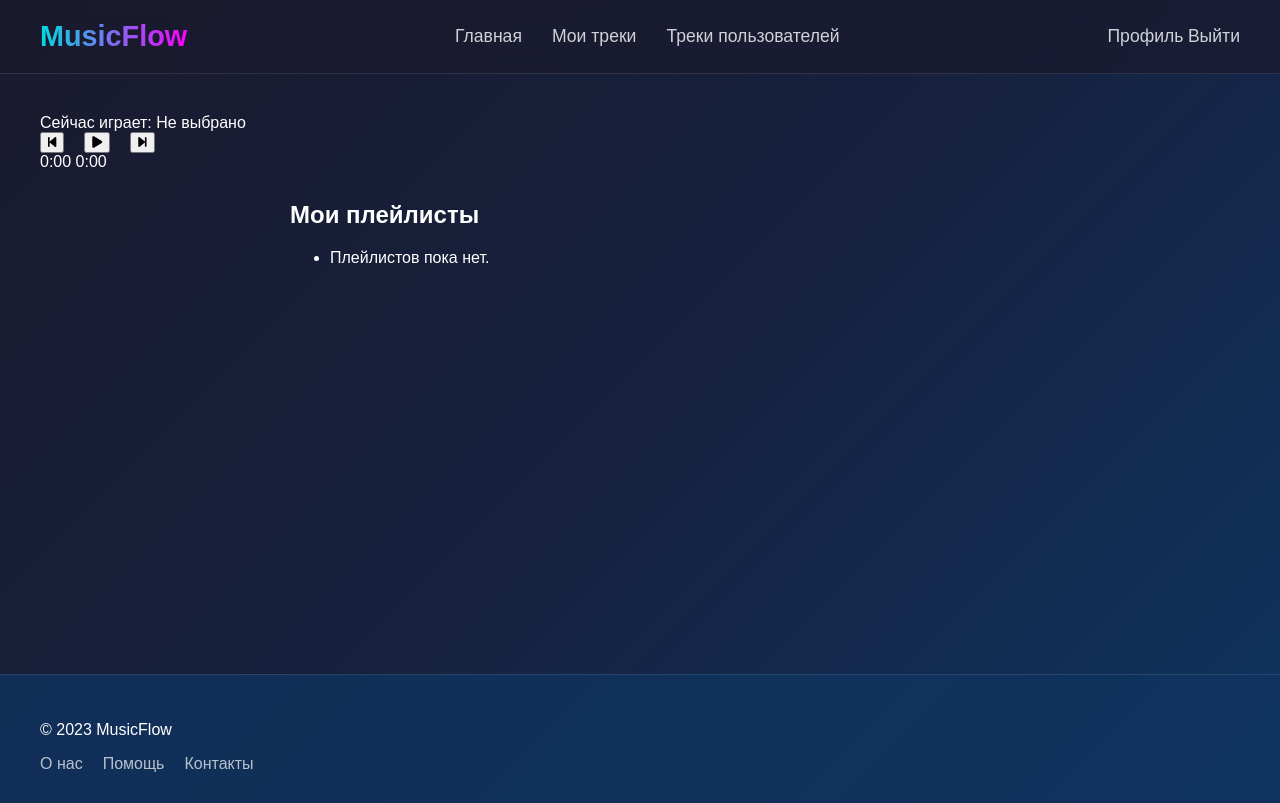
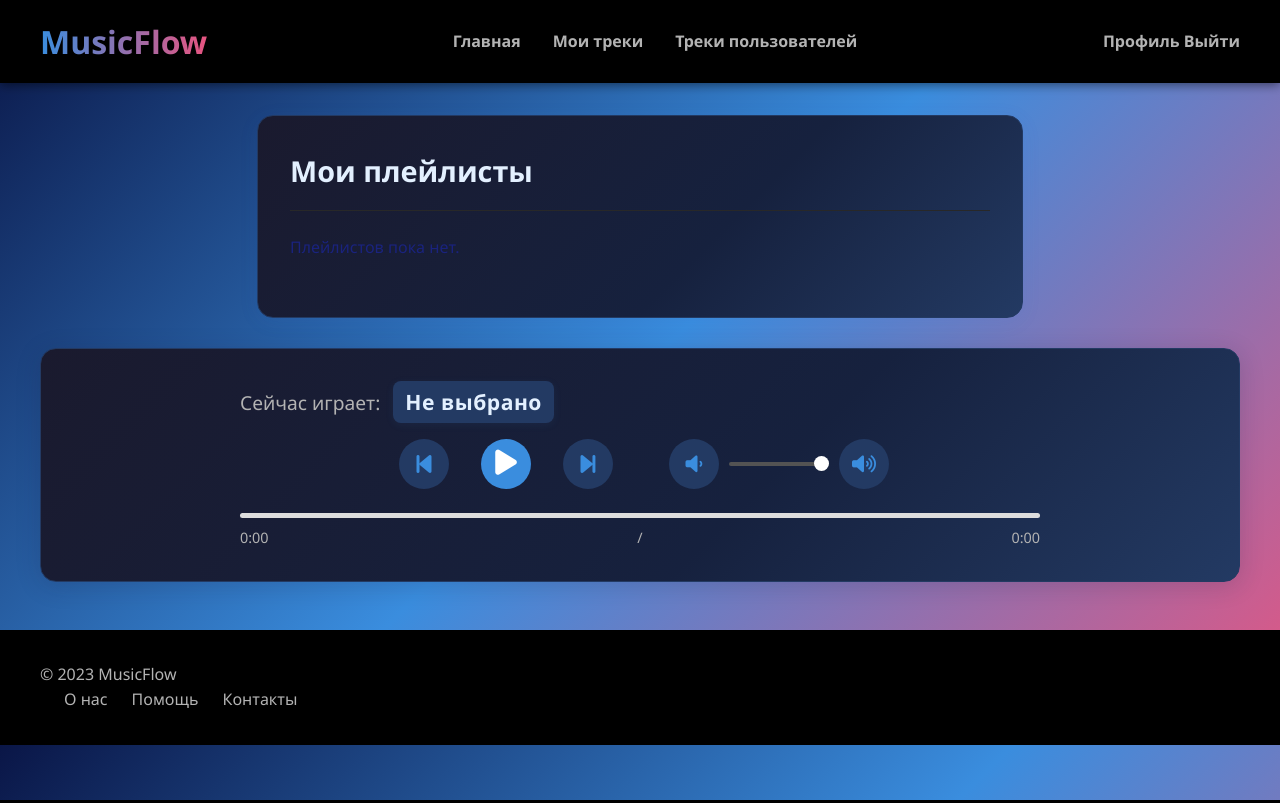
Before and after one commit to Georgy451/First-project, a Django app: page /base in a window 1280 px wide. Run offline with Django 5.2, Linux system fonts and the light colour scheme; data that the repository does not hold is empty.

Commit message:
Стили

```diff
--- a/music/song/static/song/css/styl.css
+++ b/music/song/static/song/css/styl.css
@@ -1,24 +1,22 @@
-/* static/css/base.css */
 /* Основные стили */
 body {
-    font-family: 'Arial', sans-serif;
+    font-family: 'Segoe UI', Tahoma, Geneva, Verdana, sans-serif;
     margin: 0;
     padding: 0;
-    color: #fff;
-    background: linear-gradient(135deg, #1a1a2e 0%, #16213e 50%, #0f3460 100%);
-    min-height: 100vh;
-    background-attachment: fixed;
+    /* Новый тёмно-сине-розовый градиент */
+    background: linear-gradient(135deg, #0a1647 0%, #3a8dde 50%, #e75480 100%);
+    color: #ffffff;
+    line-height: 1.6;
 }
 
 /* Шапка */
 header {
-    padding: 20px 40px;
-    backdrop-filter: blur(12px);
-    background-color: rgba(26, 26, 46, 0.7);
-    border-bottom: 1px solid rgba(255,255,255,0.1);
+    background-color: #000000;
+    padding: 1rem 2rem;
     position: sticky;
     top: 0;
     z-index: 100;
+    box-shadow: 0 2px 10px rgba(0, 0, 0, 0.5);
 }
 
 nav {
@@ -30,48 +28,354 @@
 }
 
 nav h1 {
+    font-size: 2rem;
     margin: 0;
-    font-size: 1.8rem;
-    background: linear-gradient(to right, #00dbde, #fc00ff);
+    background: linear-gradient(90deg, #3a8dde, #e75480);
     -webkit-background-clip: text;
     background-clip: text;
-    -webkit-text-fill-color: transparent;
+    color: transparent;
+    font-weight: 700;
 }
 
 nav ul {
     display: flex;
     list-style: none;
-    gap: 30px;
     margin: 0;
     padding: 0;
 }
 
+nav ul li {
+    margin: 0 1rem;
+}
+
 nav a {
-    color: rgba(255,255,255,0.8);
+    color: #b3b3b3;
     text-decoration: none;
-    font-weight: 500;
+    font-weight: 600;
     transition: color 0.3s;
-    font-size: 1.1rem;
+    font-size: 1rem;
 }
 
 nav a:hover {
-    color: #fff;
+    color: #ffffff;
 }
 
 /* Основное содержимое */
 main {
     max-width: 1200px;
-    margin: 40px auto;
-    padding: 0 20px;
-    min-height: calc(100vh - 300px);
+    margin: 2rem auto;
+    padding: 0 2rem;
+}
+
+/* Плеер */
+.player-section {
+    background: linear-gradient(135deg, #1a1a2e 0%, #16213e 60%, #233a63 100%);
+    color: #e3f0ff;
+    border-radius: 16px;
+    box-shadow: 0 4px 24px 0 rgba(20, 30, 60, 0.18);
+    backdrop-filter: blur(4px);
+    -webkit-backdrop-filter: blur(4px);
+    border: 1px solid #233a63;
+    padding: 2rem;
+    margin-bottom: 2rem;
+    color: #1a237e;
+}
+
+.audio-player {
+    max-width: 800px;
+    margin: 0 auto;
+}
+
+/* Стиль для поля "Сейчас играет:" и трека */
+.player-info {
+    font-size: 1.2rem;
+    color: #16213e;
+    margin-bottom: 1rem;
+}
+
+.player-info div {
+    font-size: 1.2rem;
+    color: #b3b3b3;
+}
+
+#current-track {
+    font-weight: bold;
+    color: #e3f0ff;              /* светлый текст */
+    background: #233a63;         /* тёмно-синий фон */
+    padding: 4px 12px;
+    border-radius: 8px;
+    margin-left: 8px;
+    box-shadow: 0 2px 8px 0 rgba(58, 141, 222, 0.08);
+    display: inline-block;
+    font-size: 1.1em;
+    letter-spacing: 0.5px;
+}
+
+.player-controls {
+    display: flex;
+    justify-content: center;
+    align-items: center;
+    margin-bottom: 1.5rem;
+}
+
+/* Кнопки управления плеером */
+.player-controls button {
+    color: #3a8dde;
+    background: #233a63;
+    border-radius: 50%;
+    border: none;
+    transition: background 0.2s, color 0.2s;
+    font-size: 1.5rem;
+    margin: 0 1rem;
+    cursor: pointer;
+    transition: transform 0.2s, color 0.2s;
+    width: 50px;
+    height: 50px;
+    display: flex;
+    align-items: center;
+    justify-content: center;
+}
+
+.player-controls button:hover {
+    background: #3a8dde;
+    color: #fff;
+    transform: scale(1.1);
+}
+
+#play-btn {
+    background-color: #3a8dde;
+    color: #fff !important;
+    font-size: 1.8rem;
+}
+
+#play-btn:hover {
+    background-color: #16213e;
+    color: #fff !important;
+    transform: scale(1.1);
+}
+
+.volume-control {
+    display: flex;
+    align-items: center;
+    margin-left: 2rem;
+}
+
+.volume-control button {
+    font-size: 1.2rem;
+    margin: 0 0.5rem;
+    color: #3a8dde;
+    background: #233a63;
+    border-radius: 50%;
+    border: none;
+    transition: background 0.2s, color 0.2s;
+}
+
+.volume-control button:hover {
+    background: #3a8dde;
+    color: #fff;
+}
+
+.volume-control input[type="range"] {
+    width: 100px;
+    height: 4px;
+    -webkit-appearance: none;
+    background: #535353;
+    border-radius: 2px;
+    outline: none;
+}
+
+.volume-control input[type="range"]::-webkit-slider-thumb {
+    -webkit-appearance: none;
+    width: 15px;
+    height: 15px;
+    background: #ffffff;
+    border-radius: 50%;
+    cursor: pointer;
+}
+
+.progress-container {
+    margin-top: 1.5rem;
+}
+
+#progress-bar-container {
+    width: 100%;
+    height: 6px;
+    background-color: #535353;
+    border-radius: 3px;
+    margin-bottom: 0.5rem;
+    cursor: pointer;
+    transition: height 0.2s;
+}
+
+#progress-bar-container:hover {
+    height: 8px;
+}
+
+#progress-bar {
+    height: 100%;
+    background: linear-gradient(90deg, #1976d2, #3a8dde);
+    border-radius: 3px;
+    width: 0%;
+    transition: width 0.1s linear;
+}
+
+.time-info {
+    display: flex;
+    justify-content: space-between;
+    color: #b3b3b3;
+    font-size: 0.9rem;
+}
+
+/* Секция плейлистов */
+.all-playlists-section {
+    background: linear-gradient(135deg, #1a1a2e 0%, #16213e 60%, #233a63 100%);
+    color: #e3f0ff;
+    border-radius: 16px;
+    box-shadow: 0 4px 24px 0 rgba(20, 30, 60, 0.18);
+    backdrop-filter: blur(4px);
+    -webkit-backdrop-filter: blur(4px);
+    border: 1px solid #233a63;
+    padding: 2rem;
+    box-shadow: 0 4px 20px rgba(50, 100, 200, 0.08);
+    color: #1a237e;
+}
+
+.all-playlists-section h2 {
+    margin-top: 0;
+    color: #e3f0ff;
+    font-size: 1.8rem;
+    padding-bottom: 1rem;
+    border-bottom: 1px solid #282828;
+}
+
+.all-playlists-section ul {
+    list-style: none;
+    padding: 0;
+    margin: 0;
+}
+
+.all-playlists-section li {
+    margin-bottom: 1.5rem;
+}
+
+.all-playlists-section strong {
+    color: #e3f0ff;
+    font-size: 1.2rem;
+    display: block;
+    margin-bottom: 0.5rem;
+}
+
+.all-playlists-section .track-item {
+    padding: 0.8rem 1rem;
+    border-radius: 5px;
+    margin-bottom: 0.5rem;
+    transition: background-color 0.2s;
+    display: flex;
+    align-items: center;
+    justify-content: space-between;
+}
+
+.all-playlists-section .track-item:hover {
+    background-color: #282828;
+}
+
+.all-playlists-section .track-item.active {
+    background-color: #2a2a2a;
+}
+
+.track-title {
+    flex-grow: 1;
+    color: #e3f0ff;
+}
+
+/* Убрать встроенный плеер напротив трека */
+.track-item audio {
+    display: none !important;
+}
+
+audio {
+    max-width: 250px;
+    height: 40px;
+}
+
+audio::-webkit-media-controls-panel {
+    background-color: #233a63;
+}
+
+audio::-webkit-media-controls-play-button,
+audio::-webkit-media-controls-mute-button {
+    filter: invert(1);
+}
+
+/* Стилизация структуры плейлиста */
+.playlist-block {
+    background: linear-gradient(135deg, #e3f0ff 0%, #b3d8ff 60%, #3a8dde 100%);
+    border-radius: 14px;
+    box-shadow: 0 2px 12px 0 rgba(58, 141, 222, 0.08);
+    padding: 24px 32px;
+    margin: 24px 0;
+    color: #16213e;
+    font-family: 'Segoe UI', Tahoma, Geneva, Verdana, sans-serif;
+}
+
+.playlist-block .playlist-title {
+    font-size: 1.3rem;
+    font-weight: bold;
+    color: #1976d2;
+    margin-bottom: 10px;
+    letter-spacing: 1px;
+}
+
+.playlist-block .playlist-user {
+    font-size: 1rem;
+    color: #3a8dde;
+    margin-bottom: 8px;
+    font-style: italic;
+    margin-left: 10px;
+}
+
+.playlist-block .playlist-track {
+    font-size: 1.1rem;
+    color: #16213e;
+    margin-left: 28px;
+    margin-bottom: 8px;
+    padding: 2px 14px;
+    border-left: 3px solid #1976d2;
+    background: #f5faff;
+    border-radius: 6px;
+    display: inline-block;
+}
+
+.playlist-block .playlist-empty {
+    color: #888;
+    font-size: 1rem;
+    margin-left: 28px;
+    font-style: italic;
+    background: #f0f4fa;
+    border-radius: 6px;
+    padding: 2px 14px;
+    display: inline-block;
+}
+
+.playlist-title,
+.all-playlists-section strong,
+.track-title {
+    font-weight: bold;
+    color: #e3f0ff;              /* светлый текст */
+    background: #233a63;         /* тёмно-синий фон */
+    padding: 4px 12px;
+    border-radius: 8px;
+    margin-bottom: 8px;
+    display: inline-block;
+    font-size: 1.1em;
+    letter-spacing: 0.5px;
 }
 
 /* Подвал */
 footer {
-    background-color: rgba(15, 52, 96, 0.8);
-    padding: 30px 0;
-    margin-top: 60px;
-    border-top: 1px solid rgba(255,255,255,0.1);
+    background-color: #000000;
+    padding: 2rem;
+    margin-top: 3rem;
 }
 
 footer div {
@@ -80,109 +384,52 @@
     display: flex;
     justify-content: space-between;
     align-items: center;
-    padding: 0 20px;
+}
+
+footer p {
+    margin: 0;
+    color: #b3b3b3;
 }
 
 footer ul {
     display: flex;
     list-style: none;
-    gap: 20px;
     margin: 0;
     padding: 0;
 }
 
+footer ul li {
+    margin-left: 1.5rem;
+}
+
 footer a {
-    color: rgba(255,255,255,0.7);
+    color: #b3b3b3;
     text-decoration: none;
     transition: color 0.3s;
 }
 
 footer a:hover {
-    color: #fff;
-}
-
-/* Плеер */
-.player {
-    position: fixed;
-    bottom: 0;
-    left: 0;
-    right: 0;
-    background: rgba(21, 33, 62, 0.9);
-    padding: 15px 40px;
-    display: flex;
-    justify-content: space-between;
-    align-items: center;
-    border-top: 1px solid rgba(255,255,255,0.1);
-    backdrop-filter: blur(12px);
-}
-
-.player-info {
-    display: flex;
-    align-items: center;
-    gap: 15px;
-}
-
-.player-controls {
-    display: flex;
-    gap: 20px;
-}
-
-.player button {
-    background: none;
-    border: none;
-    color: #fff;
-    font-size: 1.2rem;
-    cursor: pointer;
-    transition: transform 0.2s;
-}
-
-.player button:hover {
-    transform: scale(1.1);
-}
-
-.player-progress {
-    flex-grow: 1;
-    max-width: 500px;
-    margin: 0 30px;
-}
-
-.player-progress input[type="range"] {
-    width: 100%;
-    height: 4px;
-    -webkit-appearance: none;
-    background: rgba(255,255,255,0.2);
-    border-radius: 2px;
-}
-
-.player-progress input[type="range"]::-webkit-slider-thumb {
-    -webkit-appearance: none;
-    width: 15px;
-    height: 15px;
-    border-radius: 50%;
-    background: #00dbde;
-    cursor: pointer;
+    color: #ffffff;
 }
 
 /* Адаптивность */
 @media (max-width: 768px) {
     nav {
         flex-direction: column;
-        gap: 20px;
+        text-align: center;
     }
 
-    nav ul {
-        gap: 15px;
+    nav div {
+        margin: 0.5rem 0;
     }
 
-    .player {
-        flex-direction: column;
-        gap: 15px;
-        padding: 15px 20px;
+    .player-controls {
+        flex-wrap: wrap;
     }
 
-    .player-progress {
+    .volume-control {
+        margin: 1rem 0 0 0;
         width: 100%;
-        max-width: none;
-        margin: 10px 0;
+        justify-content: center;
     }
 }
--- a/music/song/static/song/js/player.js
+++ b/music/song/static/song/js/player.js
@@ -1,22 +1,26 @@
-// Инициализация плеера
 document.addEventListener('DOMContentLoaded', function() {
     const audioPlayer = document.getElementById('main-audio-player');
     const playBtn = document.getElementById('play-btn');
     const prevBtn = document.getElementById('prev-btn');
     const nextBtn = document.getElementById('next-btn');
     const progressBar = document.getElementById('progress-bar');
+    const progressContainer = document.getElementById('progress-bar-container');
     const currentTimeEl = document.getElementById('current-time');
     const durationEl = document.getElementById('duration');
     const currentTrackEl = document.getElementById('current-track');
     const trackItems = document.querySelectorAll('.track-item');
-    const playButtons = document.querySelectorAll('.play-btn');
-    const searchInput = document.getElementById('track-search');
+    const volumeDownBtn = document.getElementById('volume-down-btn');
+    const volumeUpBtn = document.getElementById('volume-up-btn');
+    const volumeSlider = document.getElementById('volume-slider');
 
     let currentTrackIndex = 0;
     let isPlaying = false;
+    let isDragging = false;
 
     // Загрузка трека
     function loadTrack(index) {
+        if (!trackItems.length) return;
+
         const trackItem = trackItems[index];
         const audioUrl = trackItem.getAttribute('data-audio-url');
         const trackTitle = trackItem.querySelector('.track-title').textContent;
@@ -24,22 +28,25 @@
         audioPlayer.src = audioUrl;
         currentTrackEl.textContent = trackTitle;
 
-        // Сбрасываем активные классы
-        trackItems.forEach(item => item.classList.remove('active'));
-        trackItem.classList.add('active');
+        // Сбрасываем активные стили
+        trackItems.forEach(item => item.style.backgroundColor = '');
+        trackItem.style.backgroundColor = '#f0f0f0';
 
-        // Обновляем время после загрузки метаданных
-        audioPlayer.addEventListener('loadedmetadata', function() {
+        // Обновляем время после загрузки
+        audioPlayer.onloadedmetadata = function() {
             updateTimeInfo();
-        });
+        };
     }
 
     // Воспроизведение/пауза
     function togglePlay() {
         if (audioPlayer.paused) {
-            audioPlayer.play();
-            isPlaying = true;
-            playBtn.innerHTML = '<i class="fas fa-pause"></i>';
+            audioPlayer.play()
+                .then(() => {
+                    isPlaying = true;
+                    playBtn.innerHTML = '<i class="fas fa-pause"></i>';
+                })
+                .catch(error => console.error('Ошибка воспроизведения:', error));
         } else {
             audioPlayer.pause();
             isPlaying = false;
@@ -49,12 +56,14 @@
 
     // Обновление времени
     function updateTimeInfo() {
-        const duration = audioPlayer.duration;
-        const currentTime = audioPlayer.currentTime;
+        if (isDragging) return;
+
+        const duration = audioPlayer.duration || 0;
+        const currentTime = audioPlayer.currentTime || 0;
 
         // Прогресс бар
-        const progressPercent = (currentTime / duration) * 100;
-        progressBar.style.setProperty('--progress', `${progressPercent}%`);
+        const progressPercent = (currentTime / duration) * 100 || 0;
+        progressBar.style.width = `${progressPercent}%`;
 
         // Время
         durationEl.textContent = formatTime(duration);
@@ -63,6 +72,7 @@
 
     // Форматирование времени
     function formatTime(seconds) {
+        if (isNaN(seconds)) return "0:00";
         const minutes = Math.floor(seconds / 60);
         const secs = Math.floor(seconds % 60);
         return `${minutes}:${secs < 10 ? '0' : ''}${secs}`;
@@ -70,6 +80,7 @@
 
     // Следующий трек
     function nextTrack() {
+        if (!trackItems.length) return;
         currentTrackIndex = (currentTrackIndex + 1) % trackItems.length;
         loadTrack(currentTrackIndex);
         if (isPlaying) audioPlayer.play();
@@ -77,22 +88,33 @@
 
     // Предыдущий трек
     function prevTrack() {
+        if (!trackItems.length) return;
         currentTrackIndex = (currentTrackIndex - 1 + trackItems.length) % trackItems.length;
         loadTrack(currentTrackIndex);
         if (isPlaying) audioPlayer.play();
     }
 
-    // Поиск треков
-    function searchTracks() {
-        const searchTerm = searchInput.value.toLowerCase();
-        trackItems.forEach(item => {
-            const title = item.querySelector('.track-title').textContent.toLowerCase();
-            if (title.includes(searchTerm)) {
-                item.style.display = 'flex';
-            } else {
-                item.style.display = 'none';
-            }
-        });
+    // Управление громкостью
+    function setVolume(volume) {
+        audioPlayer.volume = volume;
+        volumeSlider.value = volume;
+    }
+
+    function increaseVolume() {
+        setVolume(Math.min(audioPlayer.volume + 0.1, 1));
+    }
+
+    function decreaseVolume() {
+        setVolume(Math.max(audioPlayer.volume - 0.1, 0));
+    }
+
+    // Перемотка трека
+    function seekToPosition(e) {
+        if (!audioPlayer.duration) return;
+
+        const rect = progressContainer.getBoundingClientRect();
+        const pos = (e.clientX - rect.left) / rect.width;
+        audioPlayer.currentTime = pos * audioPlayer.duration;
     }
 
     // Обработчики событий
@@ -100,34 +122,42 @@
     prevBtn.addEventListener('click', prevTrack);
     nextBtn.addEventListener('click', nextTrack);
 
+    volumeDownBtn.addEventListener('click', decreaseVolume);
+    volumeUpBtn.addEventListener('click', increaseVolume);
+    volumeSlider.addEventListener('input', () => setVolume(volumeSlider.value));
+
+    progressContainer.addEventListener('click', seekToPosition);
+
+    // Для плавной перемотки при drag
+    progressContainer.addEventListener('mousedown', () => isDragging = true);
+    document.addEventListener('mouseup', () => isDragging = false);
+    document.addEventListener('mousemove', (e) => {
+        if (isDragging) seekToPosition(e);
+    });
+
     audioPlayer.addEventListener('timeupdate', updateTimeInfo);
     audioPlayer.addEventListener('ended', nextTrack);
 
-    playButtons.forEach((btn, index) => {
-        btn.addEventListener('click', function(e) {
-            e.stopPropagation();
+    // Обработчик клика по треку
+    trackItems.forEach((item, index) => {
+        item.addEventListener('click', function(e) {
+            // Игнорируем клики по встроенному аудиоплееру
+            if (e.target.tagName === 'AUDIO' || e.target.closest('audio')) return;
+
             currentTrackIndex = index;
             loadTrack(currentTrackIndex);
-            audioPlayer.play();
-            isPlaying = true;
-            playBtn.innerHTML = '<i class="fas fa-pause"></i>';
+            audioPlayer.play()
+                .then(() => {
+                    isPlaying = true;
+                    playBtn.innerHTML = '<i class="fas fa-pause"></i>';
+                })
+                .catch(error => console.error('Ошибка воспроизведения:', error));
         });
     });
 
-    trackItems.forEach((item, index) => {
-        item.addEventListener('click', function() {
-            currentTrackIndex = index;
-            loadTrack(currentTrackIndex);
-            audioPlayer.play();
-            isPlaying = true;
-            playBtn.innerHTML = '<i class="fas fa-pause"></i>';
-        });
-    });
-
-    searchInput.addEventListener('input', searchTracks);
-
-    // Инициализация первого трека
+    // Инициализация
     if (trackItems.length > 0) {
         loadTrack(0);
     }
+    setVolume(1);
 });
--- a/music/song/templates/song/base.html
+++ b/music/song/templates/song/base.html
@@ -3,9 +3,9 @@
 <html lang="ru">
 <head>
     <meta charset="UTF-8">
+    <link rel="stylesheet" href="{% static 'song/css/styl.css' %}">
     <meta name="viewport" content="width=device-width, initial-scale=1.0">
     <title>MusicFlow - Ваша музыкальная платформа</title>
-    <link rel="stylesheet" href="{% static 'song/css/styl.css' %}">
     <link rel="stylesheet" href="https://cdnjs.cloudflare.com/ajax/libs/font-awesome/6.0.0/css/all.min.css">
 </head>
 <body>
@@ -32,32 +32,7 @@
 
     <main>
 {% block content %}
-
-        <section class="player-section">
-            <div class="audio-player">
-                <div class="player-info">
-                    <div class="now-playing">Сейчас играет: <span id="current-track">Не выбрано</span></div>
-                </div>
-
-                <div class="player-controls">
-                    <button id="prev-btn"><i class="fas fa-step-backward"></i></button>
-                    <button id="play-btn"><i class="fas fa-play"></i></button>
-                    <button id="next-btn"><i class="fas fa-step-forward"></i></button>
-                </div>
-
-                <div class="progress-container">
-                    <div class="progress-bar" id="progress-bar"></div>
-                    <div class="time-info">
-                        <span id="current-time">0:00</span>
-                        <span id="duration">0:00</span>
-                    </div>
-                </div>
-
-                <audio id="main-audio-player"></audio>
-            </div>
-        </section>
-
-        <section class="all-playlists-section" style="margin: 30px auto; max-width: 700px;">
+    <section class="all-playlists-section" style="margin:30px auto;max-width:700px;">
         <h2>Мои плейлисты</h2>
         <ul>
             {% for playlist in all_playlists %}
@@ -65,12 +40,12 @@
                     <strong>{{ playlist.name }}</strong> ({{ playlist.user.username }})
                     <ul>
                         {% for track in playlist.tracks.all %}
-                        <li>
-                            {{ track.title }}
+                            <li class="track-item" data-audio-url="{{ track.audio_file.url }}"
+                                style="padding:5px;cursor:pointer;">
+                                <span class="track-title">{{ track.title }}</span>
                                 {% if track.audio_file %}
-                                <audio controls style="vertical-align: middle; margin-left: 10px;">
+                                    <audio controls style="margin-left:10px;">
                                         <source src="{{ track.audio_file.url }}">
-                                    Ваш браузер не поддерживает аудио.
                                     </audio>
                                 {% endif %}
                             </li>
@@ -85,7 +60,36 @@
         </ul>
     </section>
 
+    <section class="player-section">
+        <div class="audio-player">
+            <div class="player-info">
+                <div>Сейчас играет: <span id="current-track">Не выбрано</span></div>
             </div>
+
+            <div class="player-controls">
+                <button id="prev-btn"><i class="fas fa-step-backward"></i></button>
+                <button id="play-btn"><i class="fas fa-play"></i></button>
+                <button id="next-btn"><i class="fas fa-step-forward"></i></button>
+
+                <div class="volume-control">
+                    <button id="volume-down-btn"><i class="fas fa-volume-down"></i></button>
+                    <input type="range" id="volume-slider" min="0" max="1" step="0.1" value="1">
+                    <button id="volume-up-btn"><i class="fas fa-volume-up"></i></button>
+                </div>
+            </div>
+
+            <div class="progress-container">
+                <div id="progress-bar-container" style="width:100%;height:5px;background:#ddd;cursor:pointer;">
+                    <div id="progress-bar" style="height:100%;background:#1db954;width:0%"></div>
+                </div>
+                <div class="time-info">
+                    <span id="current-time">0:00</span> / <span id="duration">0:00</span>
+                </div>
+            </div>
+
+            <audio id="main-audio-player"></audio>
+        </div>
+    </section>
 {% endblock content %}
     </main>
 
```
Lines whose indentation alone changed are shown as unchanged.
